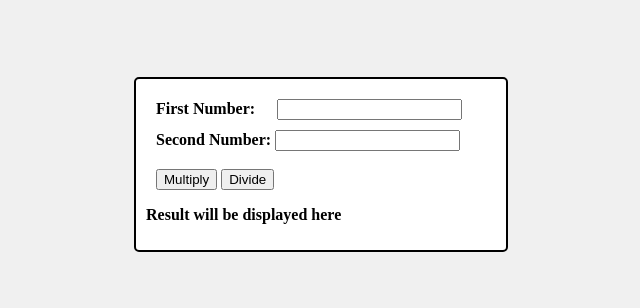
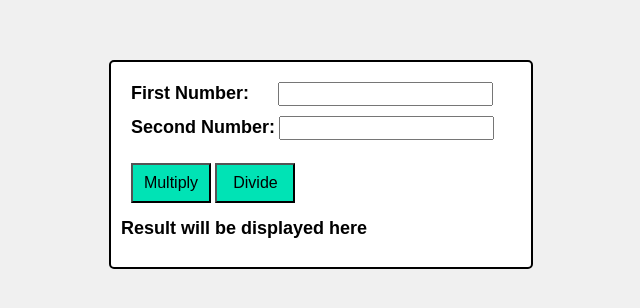
Before and after one commit to JagadeeswarP/MERN_JAVASCRIPT, a plain HTML site: page Tasks/Task3.html in a window 1280 px wide. Shown: the part 236-544 px from the top of the page, without its empty margins (319-959 px from the left). Drawn offline with Linux system fonts and the light colour scheme.

Commit message:
Update Task3.html

```diff
--- a/Tasks/Task3.html
+++ b/Tasks/Task3.html
@@ -8,7 +8,7 @@
     <style>
         .container {
             background-color: #fff;
-            width: 350px;
+            width: 400px;
             margin: 20px;
             border: 2px solid black;
             border-radius: 5px;
@@ -23,6 +23,7 @@
             height: 100vh;
             margin: 0;
             background-color:#f0f0f0;
+            font-family: Arial, sans-serif;
         }
 
         .first {
@@ -31,11 +32,33 @@
         }
 
         #fname {
-            margin-left: 18px;
+            margin-left: 25px;
         }
 
         form {
             padding-left: 10px;
+        }
+
+        label {
+            font-size: 18px;
+        }
+
+        input {
+            font-size: 16px;
+        }
+
+        button {
+            font-size: 16px;
+            margin: 5px 0;
+            background-color: rgb(0, 227, 181);
+            height:40px;
+            width:80px;
+            border-radius:0px;
+        }
+
+        #text {
+            font-size: 18px;
+            margin-top: 10px;
         }
     </style>
 </head>
```
